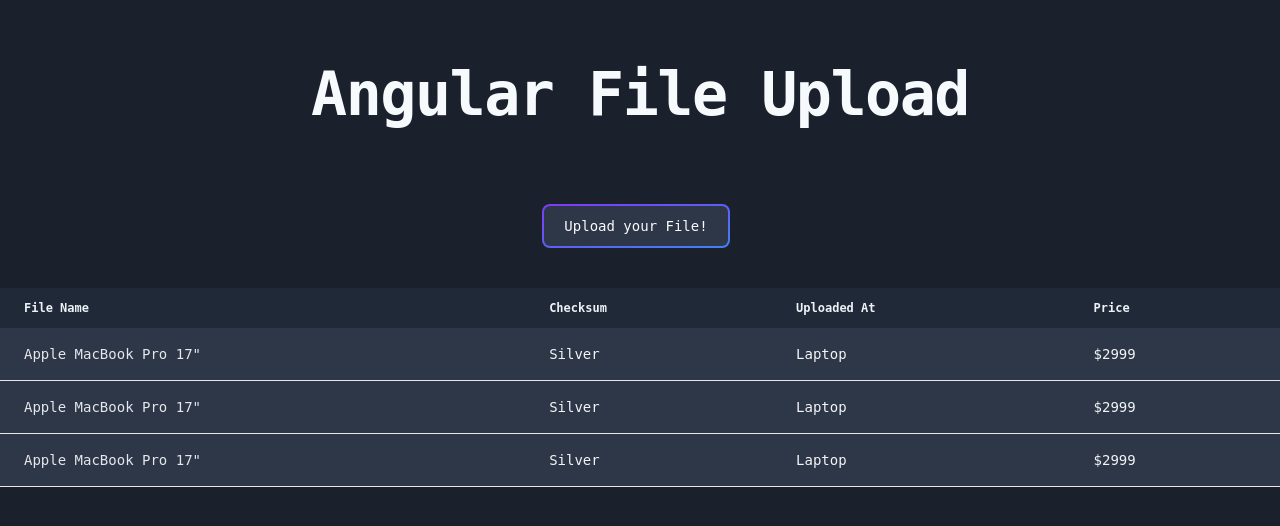
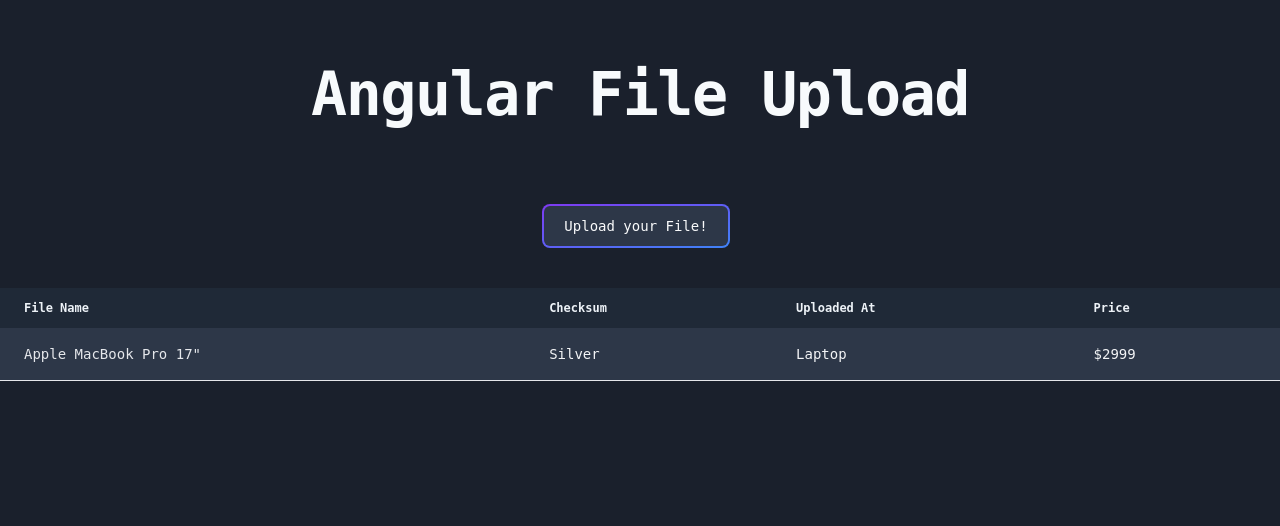
Before and after one commit to abdallahYashir/file-upload, an Angular app: page / in a window 1280 px wide. Shown: the top 526 px of the page. Built offline with nearby package versions, Linux system fonts and the light colour scheme; a web font is replaced by a local one.

Commit message:
Added file upload service + added in app + also adding IFileData

```diff
--- a/src/app/app.component.html
+++ b/src/app/app.component.html
@@ -52,34 +52,34 @@
           $2999
         </td>
       </tr>
-      <tr class="bg-secondary border-b text-gray-100 dark:bg-gray-800 dark:border-gray-700 hover:bg-gray-600 dark:hover:bg-gray-50">
-        <th scope="row" class="px-6 py-4 font-medium text-gray-200 whitespace-nowrap dark:text-white">
-          Apple MacBook Pro 17"
-        </th>
-        <td class="px-6 py-4">
-          Silver
-        </td>
-        <td class="px-6 py-4">
-          Laptop
-        </td>
-        <td class="px-6 py-4">
-          $2999
-        </td>
-      </tr>
-      <tr class="bg-secondary border-b text-gray-100 dark:bg-gray-800 dark:border-gray-700 hover:bg-gray-600 dark:hover:bg-gray-50">
-        <th scope="row" class="px-6 py-4 font-medium text-gray-200 whitespace-nowrap dark:text-white">
-          Apple MacBook Pro 17"
-        </th>
-        <td class="px-6 py-4">
-          Silver
-        </td>
-        <td class="px-6 py-4">
-          Laptop
-        </td>
-        <td class="px-6 py-4">
-          $2999
-        </td>
-      </tr>
+<!--      <tr class="bg-secondary border-b text-gray-100 dark:bg-gray-800 dark:border-gray-700 hover:bg-gray-600 dark:hover:bg-gray-50">-->
+<!--        <th scope="row" class="px-6 py-4 font-medium text-gray-200 whitespace-nowrap dark:text-white">-->
+<!--          Apple MacBook Pro 17"-->
+<!--        </th>-->
+<!--        <td class="px-6 py-4">-->
+<!--          Silver-->
+<!--        </td>-->
+<!--        <td class="px-6 py-4">-->
+<!--          Laptop-->
+<!--        </td>-->
+<!--        <td class="px-6 py-4">-->
+<!--          $2999-->
+<!--        </td>-->
+<!--      </tr>-->
+<!--      <tr class="bg-secondary border-b text-gray-100 dark:bg-gray-800 dark:border-gray-700 hover:bg-gray-600 dark:hover:bg-gray-50">-->
+<!--        <th scope="row" class="px-6 py-4 font-medium text-gray-200 whitespace-nowrap dark:text-white">-->
+<!--          Apple MacBook Pro 17"-->
+<!--        </th>-->
+<!--        <td class="px-6 py-4">-->
+<!--          Silver-->
+<!--        </td>-->
+<!--        <td class="px-6 py-4">-->
+<!--          Laptop-->
+<!--        </td>-->
+<!--        <td class="px-6 py-4">-->
+<!--          $2999-->
+<!--        </td>-->
+<!--      </tr>-->
       </tbody>
     </table>
   </div>
--- a/src/app/app.component.ts
+++ b/src/app/app.component.ts
@@ -1,15 +1,24 @@
-import { Component } from '@angular/core';
+import {AfterViewInit, Component} from '@angular/core';
 import { OnInit } from '@angular/core';
 import { initFlowbite } from 'flowbite';
+import {IFileData} from "./file-data.interface";
+import {FileUploadService} from "./file-upload.service";
 
 @Component({
   selector: 'app-root',
   templateUrl: './app.component.html',
   styleUrls: ['./app.component.css']
 })
-export class AppComponent {
+export class AppComponent implements OnInit, AfterViewInit{
   title = 'file-upload';
+  files: IFileData[] = [];
+  constructor(private fileUploadService:FileUploadService) {
+  }
   ngOnInit(): void {
     initFlowbite();
   }
+
+  ngAfterViewInit(): void {
+    this.fileUploadService.getFiles().subscribe(files => this.files = files);
+  }
 }
--- /dev/null
+++ b/src/app/file-upload.service.ts
@@ -0,0 +1,40 @@
+import {Injectable} from '@angular/core';
+import {Observable, of} from 'rxjs';
+import {IFileData} from "./file-data.interface";
+
+
+@Injectable({
+  providedIn: 'root'
+})
+export class FileUploadService {
+
+  constructor() { }
+
+  getFiles(): Observable<IFileData[]> {
+    const files: IFileData[] = [
+      {
+        name: 'file1',
+        checksum: '1234567890',
+        size: 123456,
+        created_date: new Date(),
+        modified_date: new Date()
+      },
+      {
+        name: 'file2',
+        checksum: '1234567890',
+        size: 123456,
+        created_date: new Date(),
+        modified_date: new Date()
+      },
+      {
+        name: 'file3',
+        checksum: '1234567890',
+        size: 123456,
+        created_date: new Date(),
+        modified_date: new Date()
+      }
+    ];
+
+    return of(files); // Convert the array to an observable using the `of` operator
+  }
+}
```
Also changed, not shown: src/app/file-data.interface.ts (added, +7 -0 lines), 1 other file (tests, documents, lock files or other folders).
